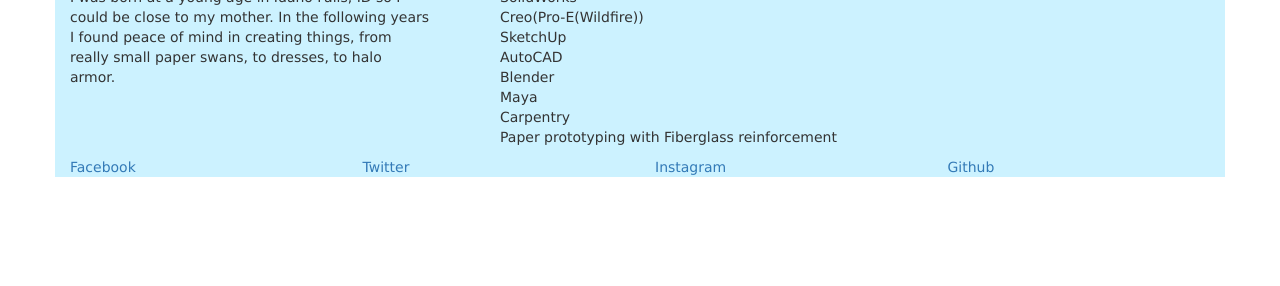
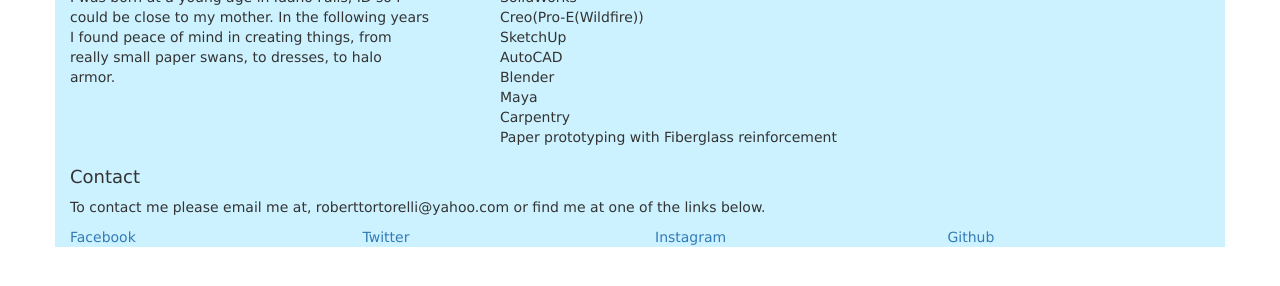
Before and after one commit to TSturtledove/TSturtledove.github.io, a plain HTML site: page index.html in a window 1280 px wide. Shown: the part 326-612 px from the top of the page. Drawn offline with nearby package versions, Linux system fonts and the light colour scheme.

Commit message:
added contact to footer

```diff
--- a/index.html
+++ b/index.html
@@ -37,11 +37,11 @@
             <li>Carpentry</li>
             <li>Paper prototyping with Fiberglass reinforcement</li>
           </ul>
-
         </div>
-
       </div>
       <footer>
+        <h4>Contact</h4>
+        <p>To contact me please email me at, roberttortorelli@yahoo.com or find me at one of the links below.</p>
         <div class="row">
           <div class="col-md-3"><a class="linkspec" href="https://www.facebook.com/PebbleChoirWorkshops">Facebook</a></div>
           <div class="col-md-3"><a class="linkspec" href="https://twitter.com/TSturtledove">Twitter</a></div>
```
